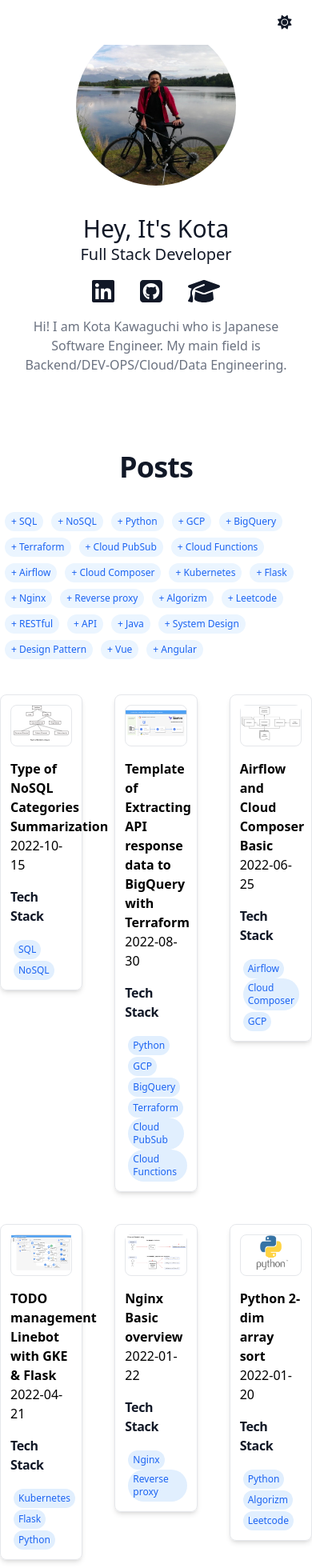
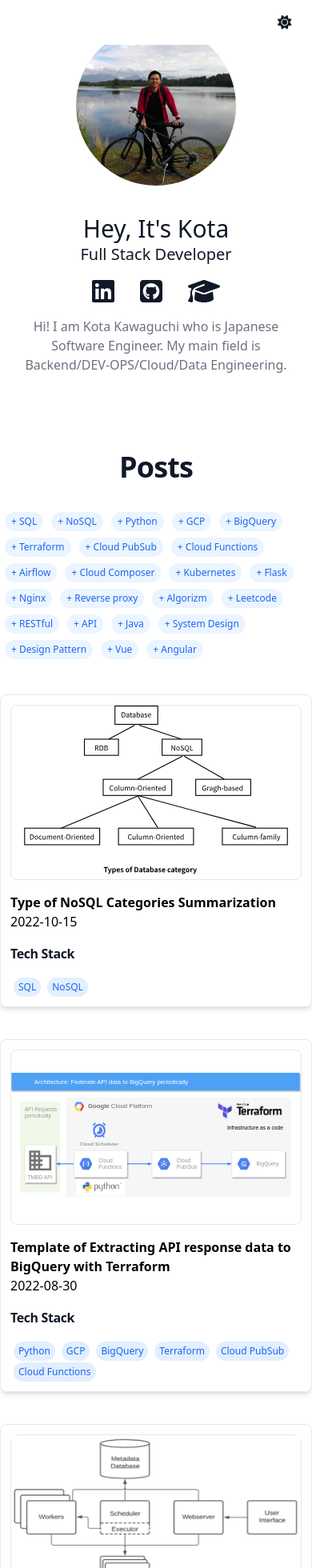
Before and after one commit to kotaaaa/myportfolio, a Next.js app: page / in a window 390 px wide. Shown: the top 1960 px of the page at 80% size. Built offline with nearby package versions, Linux system fonts and the light colour scheme.

Commit message:
Fix responsive screen for pages

```diff
--- a/components/posts/index.tsx
+++ b/components/posts/index.tsx
@@ -44,11 +44,11 @@ const Posts: NextPage<{ posts: any[], allTeckStacks: string[] }> = ({ posts, all
         <title>Posts - Kota Portfolio</title>
       </Head>
       <section className="bg-white dark:bg-gray-900 h-fit py-8">
-        <div className="py-8 mx-auto max-w-screen-md content-center">
-          <h2 className="mb-4 text-4xl tracking-tight font-extrabold text-center text-gray-900 dark:text-gray-300">
+        <div className="py-8 mx-auto max-w-md md:max-w-screen-md content-center">
+          <h2 className="mb-4 text-4xl tracking-tight font-extrabold text-center text-gray-900 dark:text-gray-100">
                 Posts
           </h2>
-          <div className="content-center gap-2 py-4 mx-auto max-w-screen-md content-center">
+          <div className="gap-2 py-4">
             {allTeckStacks.map((name: string, idx: number) => {
               return (
                 <button
@@ -65,7 +65,7 @@ const Posts: NextPage<{ posts: any[], allTeckStacks: string[] }> = ({ posts, all
             })}
           </div>
           <div className="my-2">
-            <div className="grid grid-cols-3 gap-10 py-4 mx-auto max-w-screen-lg content-center">
+            <div className="grid md:grid-cols-2 grid-cols-1 gap-10 py-4 mx-auto">
               {postsList.map((post) => (
                 <PostCard key={post.slug} post={post} />
               ))}
```
